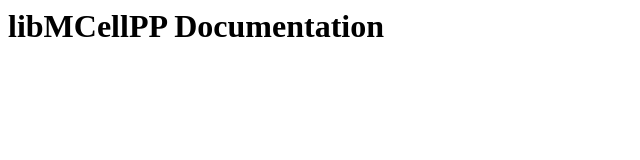
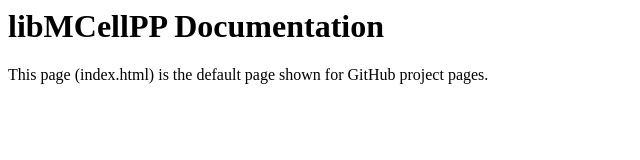
Before and after one commit to mcellteam/libMCellPP, a plain HTML site: page docs/index.html in a window 1280 px wide. Shown: the whole page, without its empty margins (0-640 px from the left). Drawn offline with Linux system fonts and the light colour scheme.

Commit message:
Just added a little text to the index.html for GitHub Pages.

```diff
--- a/docs/index.html
+++ b/docs/index.html
@@ -4,6 +4,8 @@
 
  <h1> libMCellPP Documentation </h1>
 
+ This page (index.html) is the default page shown for GitHub project pages.
+
  </body>
 
  </html>
```
